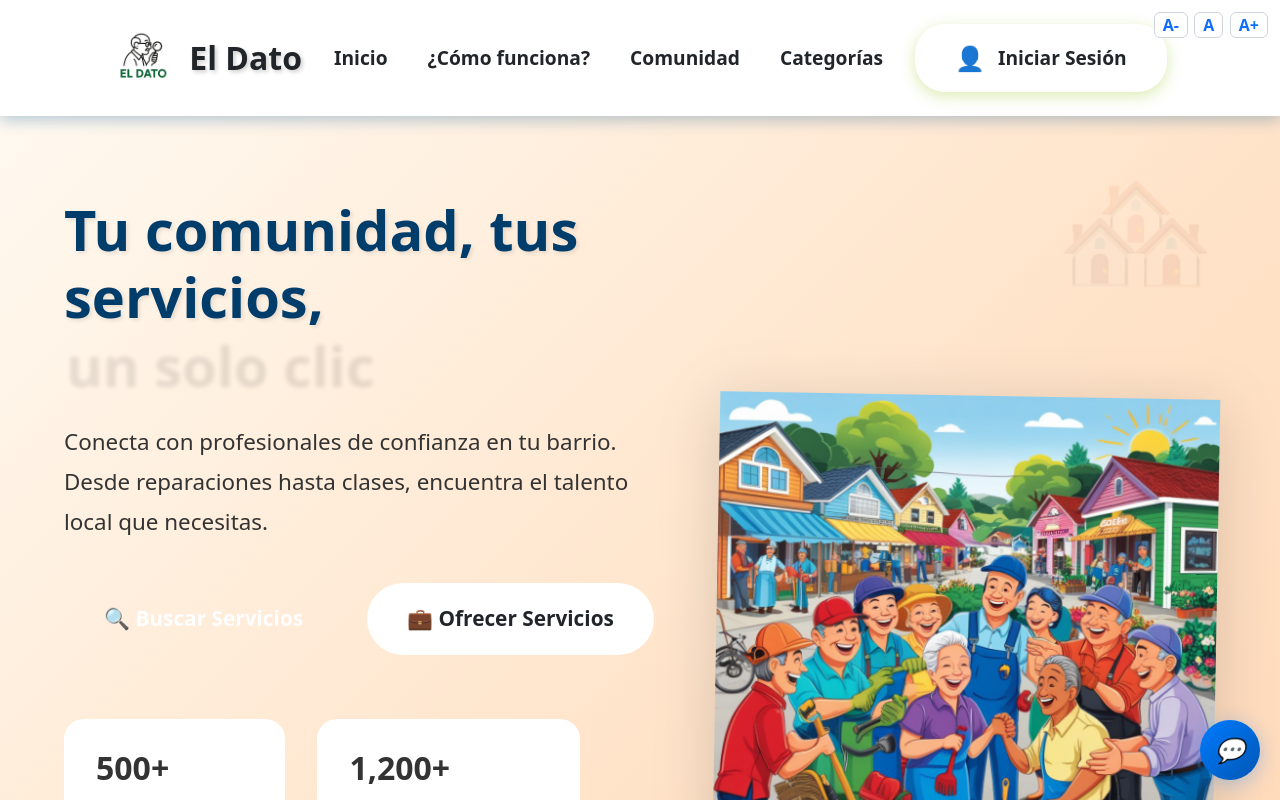
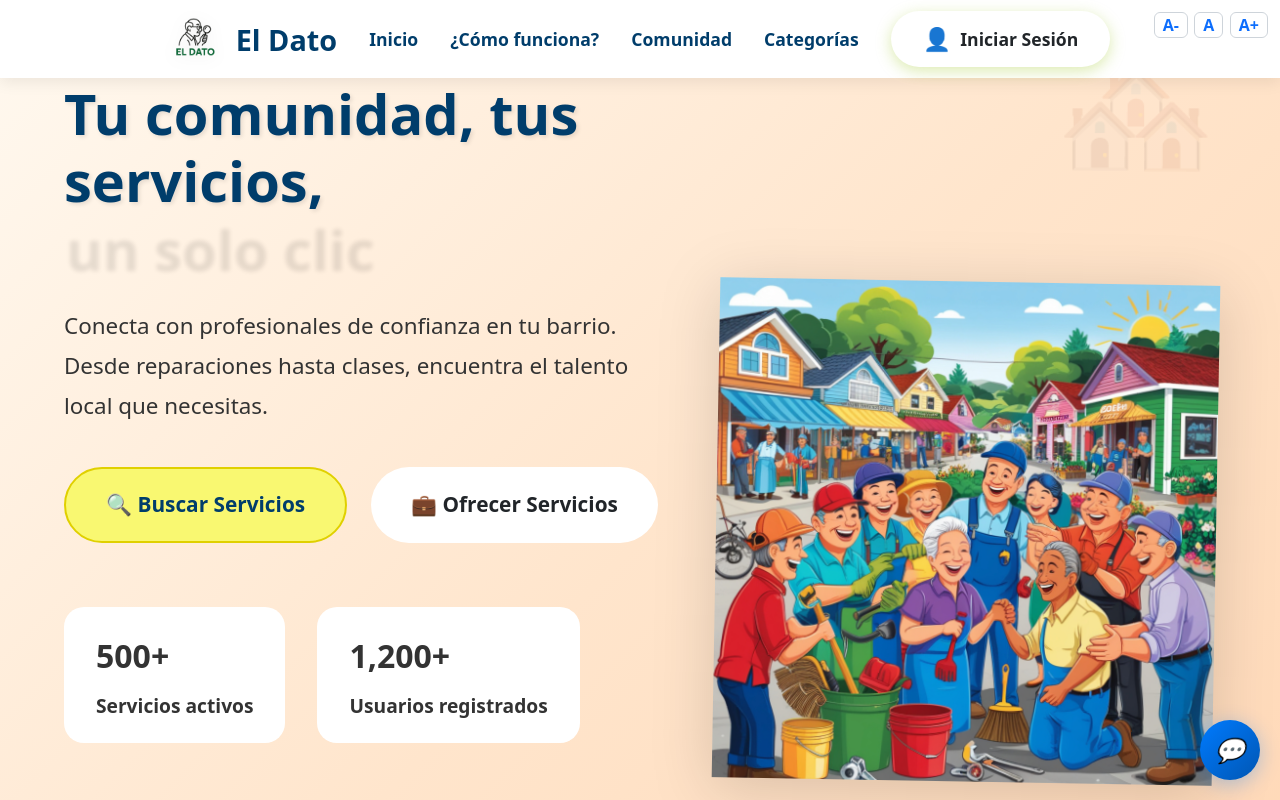
Before and after one commit to DanielAranedaM/Portafolio, an Angular app: page /home in a window 1280 px wide. Shown: the top 800 px of the page. Built offline with nearby package versions, Linux system fonts and the light colour scheme.

Commit message:
home arreglado

```diff
--- a/src/app/pages/home/home.component.css
+++ b/src/app/pages/home/home.component.css
@@ -15,13 +15,30 @@
     --shadow-hover: 0 8px 30px rgba(0, 90, 156, 0.15);
 }
 
+/* === Scroll suave === */
+html {
+    scroll-behavior: smooth;
+}
+
+/* === Separación del contenido por navbar fijo === */
+body {
+    padding-top: 90px; /* suficiente para que nada quede oculto tras el navbar */
+}
+
+/* Compensar el scroll al ir a los anchors (#inicio, #como-funciona, etc.) */
+section {
+    scroll-margin-top: 100px;
+}
+
 /* === Navbar === */
 .navbar {
-    background: linear-gradient(135deg, var(--color-blue-primary) 0%, var(--color-blue-dark) 100%);
-    padding: 1.5rem 2rem;
-    box-shadow: 0 4px 15px rgba(0, 90, 156, 0.3);
-    position: sticky;
+    background: #ffffff;  /* Fondo blanco */
+    padding: 0.7rem 1.5rem; /* ALTURA REDUCIDA */
+    box-shadow: 0 4px 15px rgba(0, 0, 0, 0.08);
+    position: fixed;
     top: 0;
+    left: 0;
+    width: 100%;
     z-index: 1000;
 }
 
@@ -42,35 +59,35 @@
 }
 
 .logo-img {
-    width: 60px;
-    height: 60px;
-    filter: drop-shadow(0 2px 8px rgba(255, 255, 255, 0.3));
+    width: 50px;
+    height: 50px;
+    filter: drop-shadow(0 2px 8px rgba(0, 0, 0, 0.1));
 }
 
 .logo-text {
-    font-size: 2rem;
+    font-size: 1.8rem;
     font-weight: bold;
-    color: var(--color-white);
-    text-shadow: 2px 2px 4px rgba(0, 0, 0, 0.2);
+    color: #003D6B; /* Texto del logo oscuro para fondo blanco */
+    text-shadow: 0 0 0 transparent;
 }
 
 .navbar-links {
     display: flex;
-    gap: 2.5rem;
+    gap: 2rem;
 }
 
 .nav-link {
-    color: var(--color-white);
+    color: #003D6B;  /* Texto oscuro */
     text-decoration: none;
-    font-size: 1.2rem;
+    font-size: 1.1rem;
     font-weight: 600;
     transition: all 0.3s ease;
     position: relative;
-    padding: 0.5rem 0;
+    padding: 0.3rem 0;
 }
 
 .nav-link:hover {
-    color: var(--color-lime-light);
+    color: var(--color-lime);
     transform: translateY(-2px);
 }
 
@@ -94,14 +111,14 @@
     background: linear-gradient(135deg, var(--color-lime) 0%, #96BA2F 100%);
     color: #212529;
     border: none;
-    padding: 1rem 2.5rem;
+    padding: 0.7rem 2rem;
     border-radius: 30px;
-    font-size: 1.2rem;
+    font-size: 1.1rem;
     font-weight: bold;
     cursor: pointer;
     display: flex;
     align-items: center;
-    gap: 0.8rem;
+    gap: 0.6rem;
     transition: all 0.3s ease;
     box-shadow: 0 4px 15px rgba(168, 205, 58, 0.4);
 }
@@ -112,7 +129,7 @@
 }
 
 .login-icon {
-    font-size: 1.5rem;
+    font-size: 1.4rem;
 }
 
 /* === Hero Section === */
@@ -191,12 +208,12 @@
   flex-wrap: wrap;
 }
 
+/* === Botones generales === */
 .btn {
   padding: 1.3rem 2.5rem;
   border-radius: 50px;
   font-size: 1.3rem;
   font-weight: bold;
-  margin-right: 0;
   cursor: pointer;
   transition: all 0.3s ease;
   display: inline-flex;
@@ -205,17 +222,20 @@
   box-shadow: var(--shadow-soft);
 }
 
+/* === Buscar Servicios (ACCESIBLE, opción A) === */
 .btn-primary {
-  background: linear-gradient(135deg, var(--color-blue-primary) 0%, var(--color-blue-dark) 100%);
-  color: white;
-  border: none;
+  background: #F9F871;         /* amarillo suave y muy visible */
+  color: #003D6B;              /* texto azul oscuro */
+  border: 2px solid #E0D000;
 }
 
 .btn-primary:hover {
-  transform: translateY(-4px) scale(1.05);
-  box-shadow: 0 8px 30px rgba(0, 90, 156, 0.4);
+  background: #FFF47A;
+  transform: translateY(-3px);
+  box-shadow: 0 6px 20px rgba(0, 0, 0, 0.15);
 }
 
+/* === Ofrecer Servicios === */
 .btn-outline {
   background: white;
   color: var(--color-blue-primary);
@@ -320,21 +340,23 @@
   box-shadow: 0 15px 40px rgba(0, 0, 0, 0.2);
 }
 
+/* Círculo con los números 1,2,3,4 */
 .paso .numero {
   background: linear-gradient(135deg, var(--color-blue-primary) 0%, var(--color-blue-dark) 100%);
-  color: white;
+  color: #105b06;
   font-weight: bold;
   border-radius: 50%;
-  width: 50px;
-  height: 50px;
+  width: 55px;
+  height: 55px;
   display: inline-flex;
   align-items: center;
   justify-content: center;
   margin-bottom: 1.5rem;
-  font-size: 1.8rem;
+  font-size: 2rem;
   box-shadow: 0 4px 15px rgba(0, 90, 156, 0.3);
 }
 
+/* Colores distintos por paso */
 .paso:nth-child(1) .numero { background: linear-gradient(135deg, var(--color-orange) 0%, #FF7700 100%); }
 .paso:nth-child(2) .numero { background: linear-gradient(135deg, var(--color-purple) 0%, #7D3C98 100%); }
 .paso:nth-child(3) .numero { background: linear-gradient(135deg, var(--color-sky) 0%, #2E9AC8 100%); }
@@ -414,13 +436,6 @@
   line-height: 0;
 }
 
-.card h4 {
-  font-size: 1.5rem;
-  font-weight: bold;
-  color: #212529;
-  margin-bottom: 0.8rem;
-}
-
 .rating {
   color: var(--color-yellow);
   font-size: 1.4rem;
@@ -439,7 +454,7 @@
 .categoria {
   display: inline-block;
   background: linear-gradient(135deg, var(--color-blue-primary) 0%, var(--color-blue-dark) 100%);
-  color: white;
+  color: rgb(2, 3, 39);
   padding: 0.6rem 1.5rem;
   border-radius: 25px;
   margin-top: 0.5rem;
@@ -546,8 +561,8 @@
     }
 
     .logo-img {
-        width: 50px;
-        height: 50px;
+        width: 45px;
+        height: 45px;
     }
 
     .logo-text {
@@ -555,8 +570,8 @@
     }
 
     .login-btn {
-        padding: 0.8rem 1.5rem;
-        font-size: 1.1rem;
+        padding: 0.6rem 1.4rem;
+        font-size: 1rem;
     }
 
     .hero {
--- a/src/app/pages/home/home.component.html
+++ b/src/app/pages/home/home.component.html
@@ -24,7 +24,7 @@
 </nav>
 
 <!-- Hero / Portada -->
-<section class="hero">
+<section id="inicio" class="hero">
   <div class="texto">
     <h1>
       Tu comunidad, tus servicios, <br />
@@ -54,7 +54,7 @@
 </section>
 
 <!-- Cómo Funciona -->
-<section class="funciona">
+<section id="como-funciona" class="funciona">
   <h2>¿Cómo funciona?</h2>
   <div class="pasos">
     <div class="paso">
@@ -81,7 +81,7 @@
 </section>
 
 <!-- Comunidad -->
-<section class="comunidad">
+<section id="comunidad" class="comunidad">
   <h2>Nuestra Comunidad</h2>
   <p>Historias reales de vecinos ayudando vecinos</p>
 
@@ -110,7 +110,7 @@
 </section>
 
 <!-- Categorías Populares -->
-<section class="categorias">
+<section id="categorias" class="categorias">
   <h2>Categorías Populares</h2>
   <p>Explora los servicios más solicitados en tu comunidad</p>
 
```
